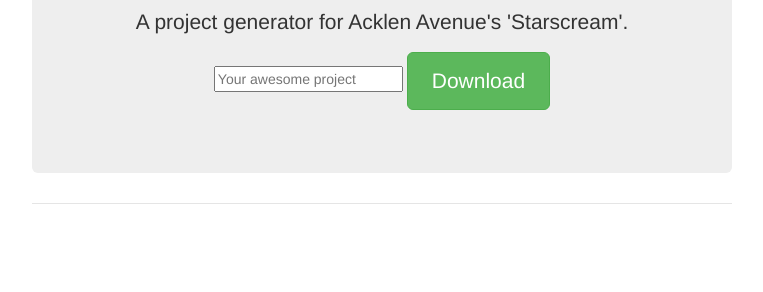
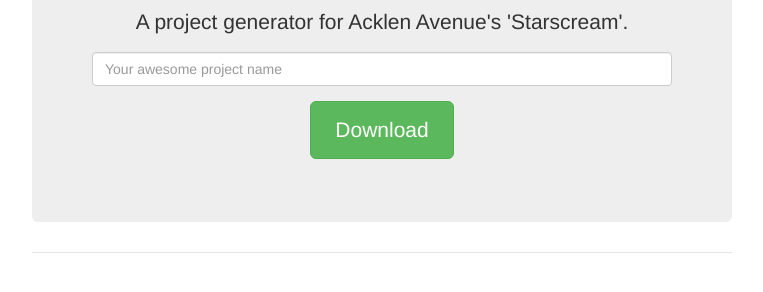
Before and after one commit to rsiwady29/starscream-bootstrap, a website: page app/index.html in a window 1280 px wide. Shown: the part 160-452 px from the top of the page, without its empty margins (258-1021 px from the left). Drawn offline with nearby package versions, Linux system fonts and the light colour scheme; some packages are replaced by stand-ins of ours; files that its build step writes are made by us from their sources.

Commit message:
updating template

```diff
--- a/app/views/main.html
+++ b/app/views/main.html
@@ -4,8 +4,10 @@
         A project generator for Acklen Avenue's 'Starscream'.
     </p>
     <p>
-    <form>
-        <input type="text" placeholder="Your awesome project"/>
+    <form role="form">
+        <div class="form-group">
+            <input type="text" class="form-control" id="projectname" placeholder="Your awesome project name">
+        </div>
         <button class="btn btn-lg btn-success"> Download </button>
     </form>
     </p>
```
